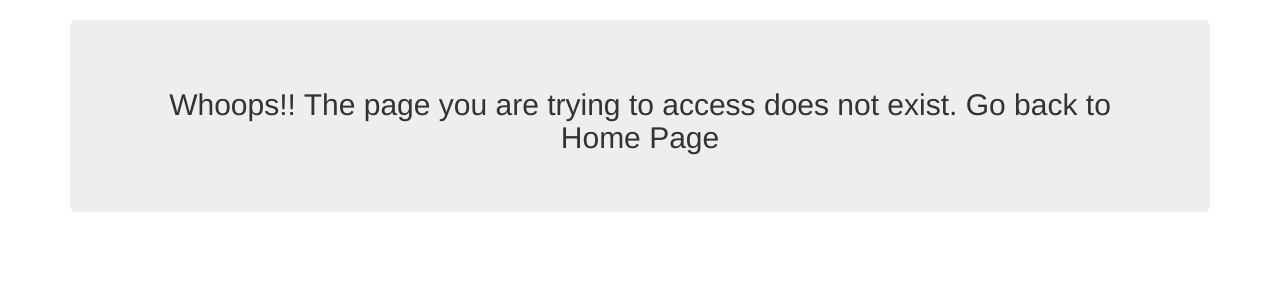
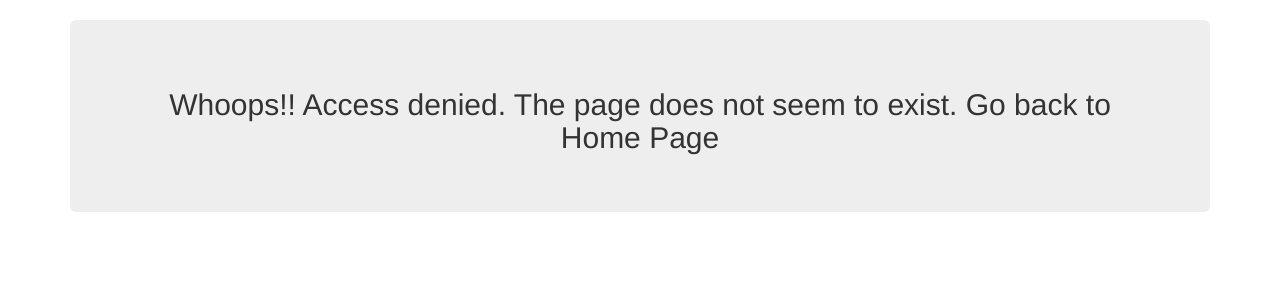
Before and after one commit to Johnonyango/News-Highlight, a Flask app: template app/templates/fourOwfour.html in a window 1280 px wide. Shown: the part 52-352 px from the top of the page. Run offline with Flask 2, Linux system fonts and the light colour scheme; the template is opened without the code that fills it, so the values that code supplies are empty; some libraries are stand-ins or nearby versions.

Commit message:
modified several files

```diff
--- a/app/templates/fourOwfour.html
+++ b/app/templates/fourOwfour.html
@@ -2,7 +2,7 @@
 {% block content%}
 <div class="container">
 	<div class="jumbotron text-center">
-		<h2> Whoops!! The page you are trying to access does not exist. <a href="http://127.0.0.1:5000/"></a>Go back to Home Page</h2>
+		<h2> Whoops!! Access denied. The page does not seem to exist. <a href="http://127.0.0.1:5000/"></a>Go back to Home Page</h2>
 	</div>
 </div>
 {% endblock %}
```
Also changed, not shown: requirements.txt (deleted, +0 -14 lines).
